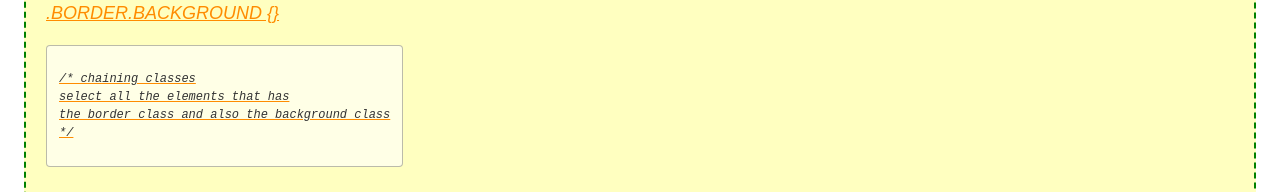
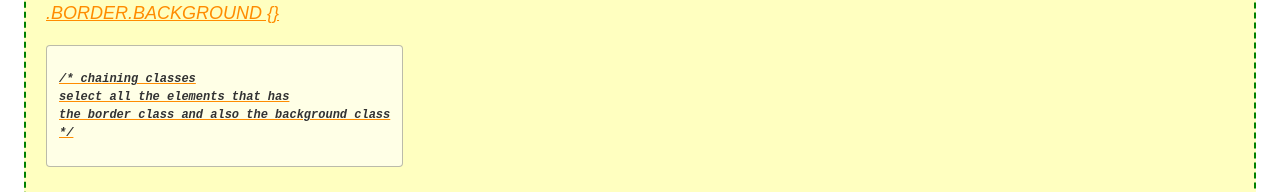
Before and after one commit to ricardoaguiar/CSS-playground, a plain HTML site: page index.html in a window 1280 px wide. Shown: the part 758-950 px from the top of the page. Drawn offline with Linux system fonts and the light colour scheme.

Commit message:
Update styles.css

```diff
--- a/styles.css
+++ b/styles.css
@@ -108,3 +108,7 @@ hierarchy still applies.
 .space {
   margin: 5em auto;
 }
+
+p {
+font-weight: 900;
+}
```
